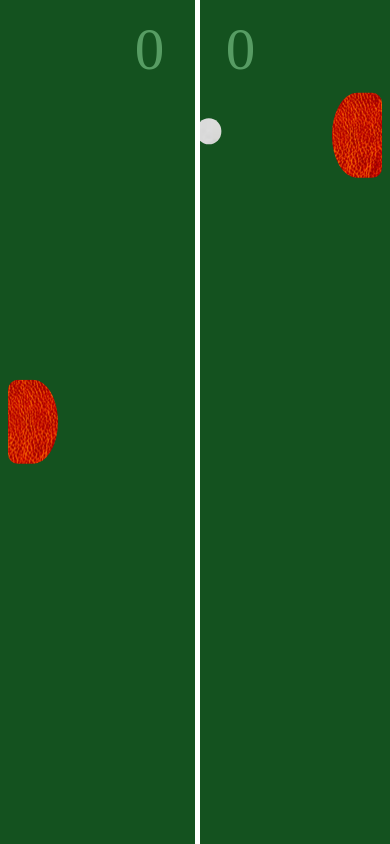
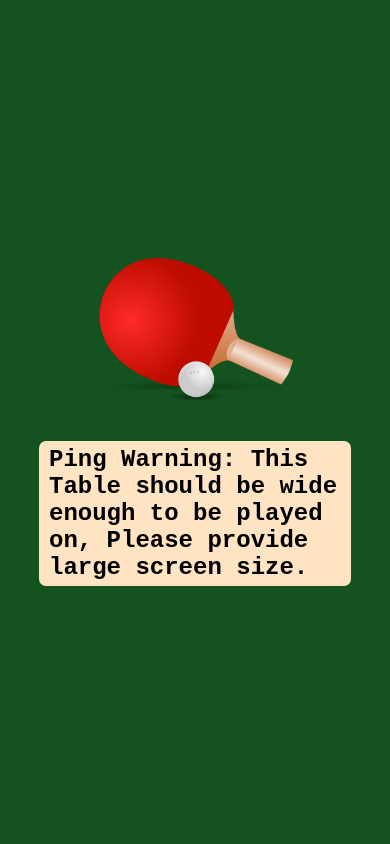
Before and after one commit to Nishantjaryal/pingpong, a plain HTML site: page index.html in a window 390 px wide. Drawn offline with Linux system fonts and the light colour scheme.

Commit message:
update responsive behaviour

```diff
--- a/index.html
+++ b/index.html
@@ -1,13 +1,21 @@
 <!DOCTYPE html>
 <html lang="en">
   <head>
-    <meta charset="UTF-8">
-    <meta name="viewport" content="width=device-width, initial-scale=1.0">
+    <meta charset="UTF-8" />
+    <meta name="viewport" content="width=device-width, initial-scale=1.0" />
     <title>Document</title>
-    <link rel="stylesheet" href="style.css">
+    <link rel="stylesheet" href="style.css" />
     <script src="./script.js" type="module" defer></script>
   </head>
   <body>
+    <section class="phn">
+      <img src="./images/pp.webp" alt="" />
+
+      <h1>
+        Ping Warning: This Table should be wide enough to be played on, Please provide large screen size.
+      </h1>
+    </section>
+    <section class="pc">
       <div class="score">
         <div class="plyr_scr" id="plyr_scr">0</div>
         <div class="comp_scr" id="comp_scr">0</div>
@@ -15,9 +23,8 @@
       <div class="ball" id="ball"></div>
       <div class="paddle left" id="plyr_paddle"></div>
 
-
       <div class="paddle right" id="comp_paddle"></div>
-        <div class="line"> </div>
-
+      <div class="line"></div>
+    </section>
   </body>
 </html>
--- a/style.css
+++ b/style.css
@@ -2,6 +2,7 @@
     box-sizing: border-box;
     margin: 0;
     padding: 0;
+    font-family: monospace, sans-serif;
 }
 
 
@@ -98,3 +99,46 @@ text-align: right;
 /* border-right: 0.5vh solid var(--foreground-color); */
 padding-right: 3.9vh;
 }
+
+
+
+
+
+
+
+.pc {
+  display: none;
+  width: 100%;
+}
+.phn {
+  display: flex;
+  width: 100%;
+  align-items: center;
+  justify-content: center;
+  flex-direction: column;
+    height: 100VH;
+}
+
+.phn img{
+    width: 50%;
+    max-width: 300px;
+    padding-bottom: 40px;
+}
+.phn h1{
+    background-color: bisque;
+    color: black;
+    padding: 5px 10px;
+    width:80% ;
+    min-width: 300px;
+    border-radius: 7px;
+}
+
+@media (min-width: 1000px) {
+  .phn {
+    display: none;
+  }
+
+  .pc {
+    display: block;
+  }
+}
```
Also changed, not shown: images/pp.webp (added). Lines whose indentation alone changed are shown as unchanged.
